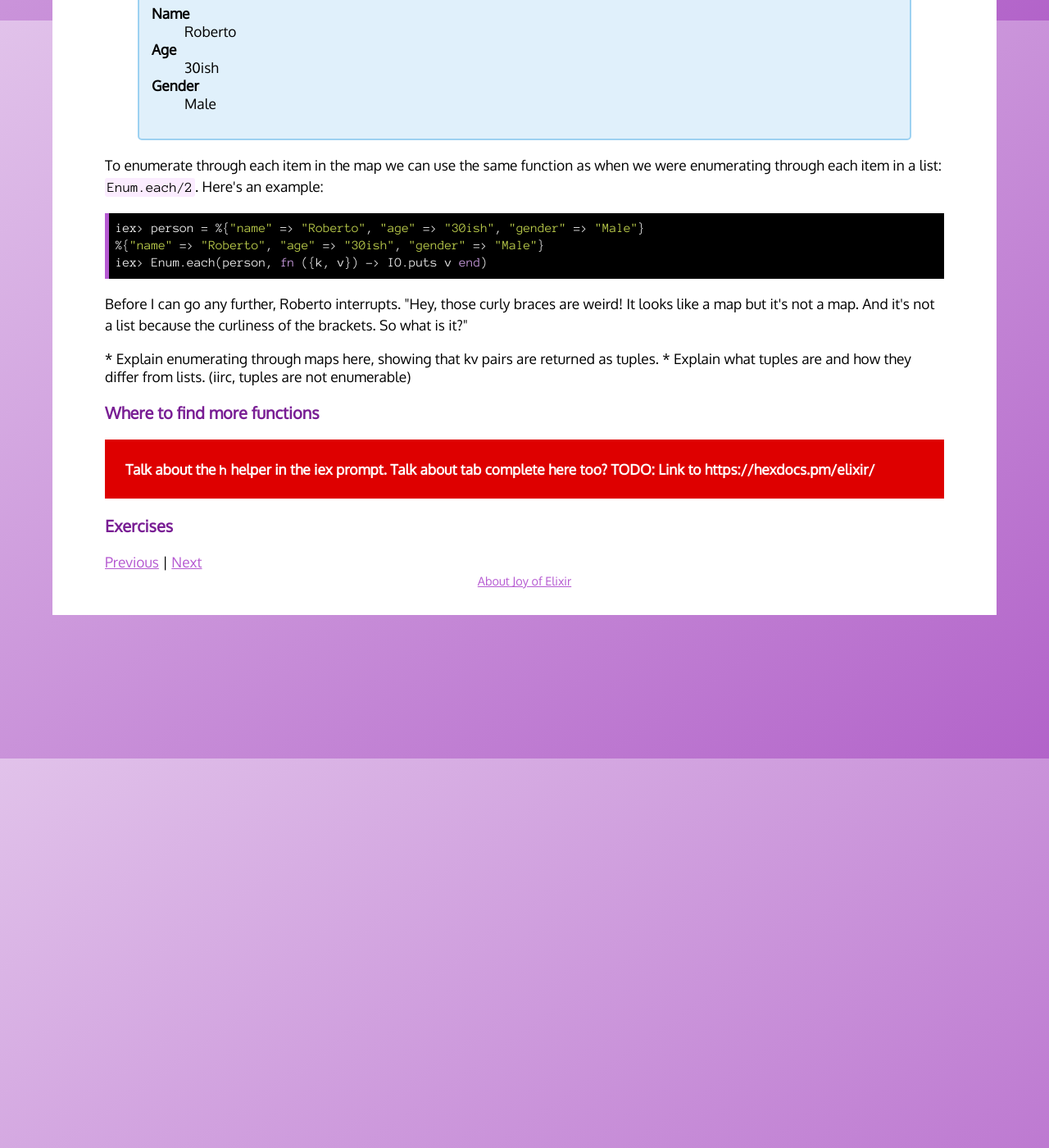
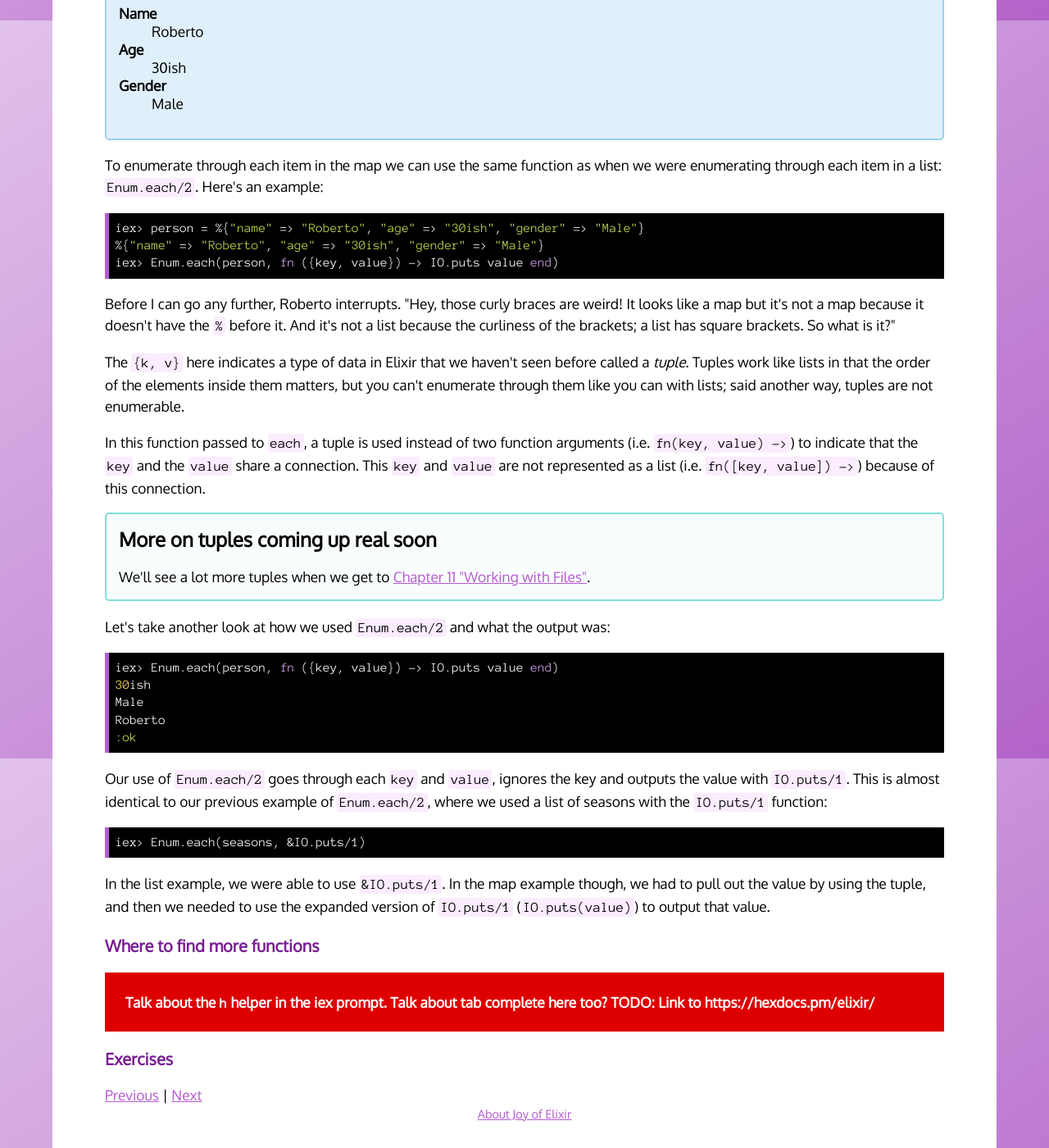
Before and after one commit to radar/joyofelixir, a Jekyll site: the page built from 9-lists-maps-more/index.html, in a window 1280 px wide and 1400 px high, scrolled down 8075 px. Shown: the whole window at 82% size. Built offline with Jekyll 4.4.1, drawn with Linux system fonts in a browser that asks for light colours.

Commit message:
Update Ch9 Enum.each map example

```diff
--- a/_includes/ch/9.html
+++ b/_includes/ch/9.html
@@ -396,17 +396,49 @@ cap.("summer")
 
 <pre><code>iex> person = %{"name" => "Roberto", "age" => "30ish", "gender" => "Male"}
 %{<span class='console-green'>"name"</span> => <span class='console-green'>"Roberto"</span>, <span class='console-green'>"age"</span> => <span class='console-green'>"30ish"</span>, <span class='console-green'>"gender"</span> => <span class='console-green'>"Male"</span>}
-iex> Enum.each(person, fn ({k, v}) -> IO.puts v end)
+iex> Enum.each(person, fn ({key, value}) -> IO.puts value end)
 </code></pre>
 
+
   <p>
-    Before I can go any further, Roberto interrupts. "Hey, those curly braces are weird! It looks like a map but it's not a map. And it's not a list because the curliness of the brackets. So what is it?"
+    Before I can go any further, Roberto interrupts. "Hey, those curly braces are weird! It looks like a map but it's not a map because it doesn't have the <code>%</code> before it. And it's not a list because the curliness of the brackets; a list has square brackets. So what is it?"
   </p>
 
+  <p>
+    The <code>{k, v}</code> here indicates a type of data in Elixir that we haven't seen before called a <em>tuple</em>. Tuples work like lists in that the order of the elements inside them matters, but you can't enumerate through them like you can with lists; said another way, tuples are not enumerable.
+  </p>
 
+  <p>
+    In this function passed to <code>each</code>, a tuple is used instead of two function arguments (i.e. <code>fn(key, value) -></code>) to indicate that the <code>key</code> and the <code>value</code> share a connection. This <code>key</code> and <code>value</code> are not represented as a list (i.e. <code>fn([key, value]) -></code>) because of this connection.
+  </p>
 
-  * Explain enumerating through maps here, showing that kv pairs are returned as tuples.
-  * Explain what tuples are and how they differ from lists. (iirc, tuples are not enumerable)
+  <aside>
+    <header>More on tuples coming up real soon</header>
+    <p>
+      We'll see a lot more tuples when we get to <a href='/11-working-with-files'>Chapter 11 "Working with Files"</a>.
+    </p>
+  </aside>
+
+  <p>
+    Let's take another look at how we used <code>Enum.each/2</code> and what the output was:
+  </p>
+
+<pre><code>iex> Enum.each(person, fn ({key, value}) -> IO.puts value end)
+30ish
+Male
+Roberto
+:ok</code></pre>
+
+  <p>
+    Our use of <code>Enum.each/2</code> goes through each <code>key</code> and <code>value</code>, ignores the key and outputs the value with <code>IO.puts/1</code>. This is almost identical to our previous example of <code>Enum.each/2</code>, where we used a list of seasons with the <code>IO.puts/1</code> function:
+  </p>
+
+<pre><code>iex> Enum.each(seasons, &amp;IO.puts/1)</code></pre>
+
+  <p>
+    In the list example, we were able to use <code>&amp;IO.puts/1</code>. In the map example though, we had to pull out the value by using the tuple, and then we needed to use the expanded version of <code>IO.puts/1</code> (<code>IO.puts(value)</code>) to output that value.
+  </p>
+
 
   <h3>Where to find more functions</h3>
 
--- a/_sass/joy_of_elixir.scss
+++ b/_sass/joy_of_elixir.scss
@@ -92,6 +92,7 @@ article {
   }
 
   blockquote {
+    margin: 0;
     border-color: #9DD1F1;
     background: lighten(#9DD1F1, 15);
 
```
